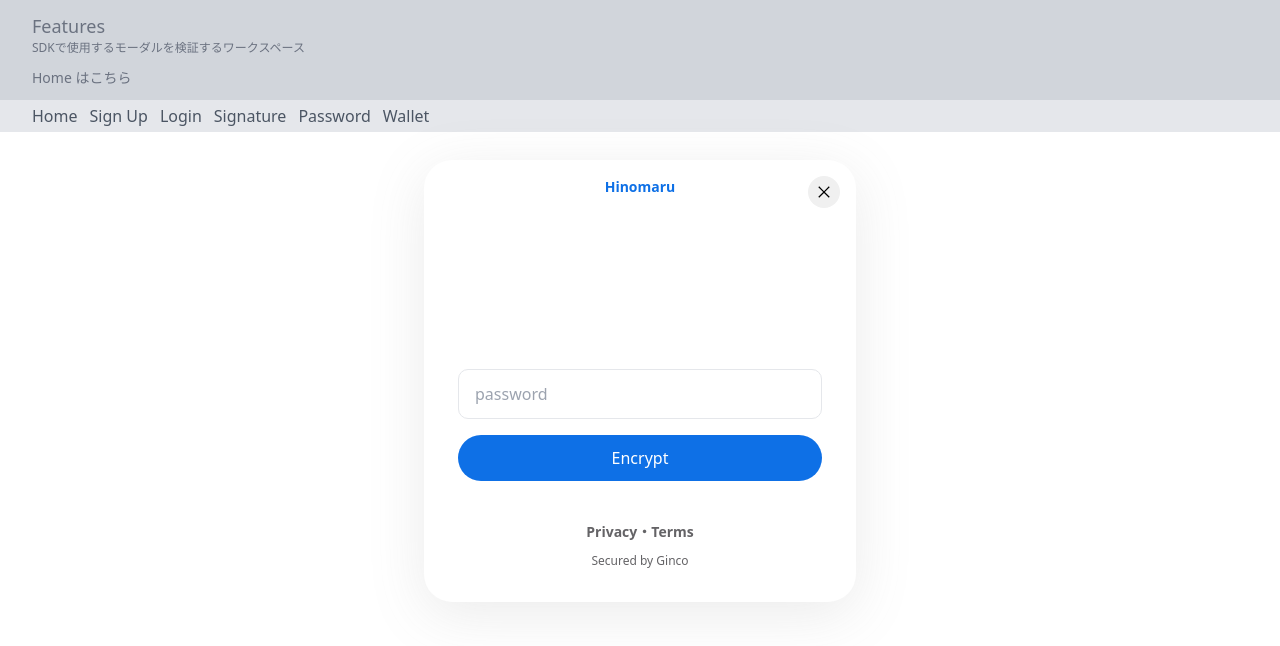
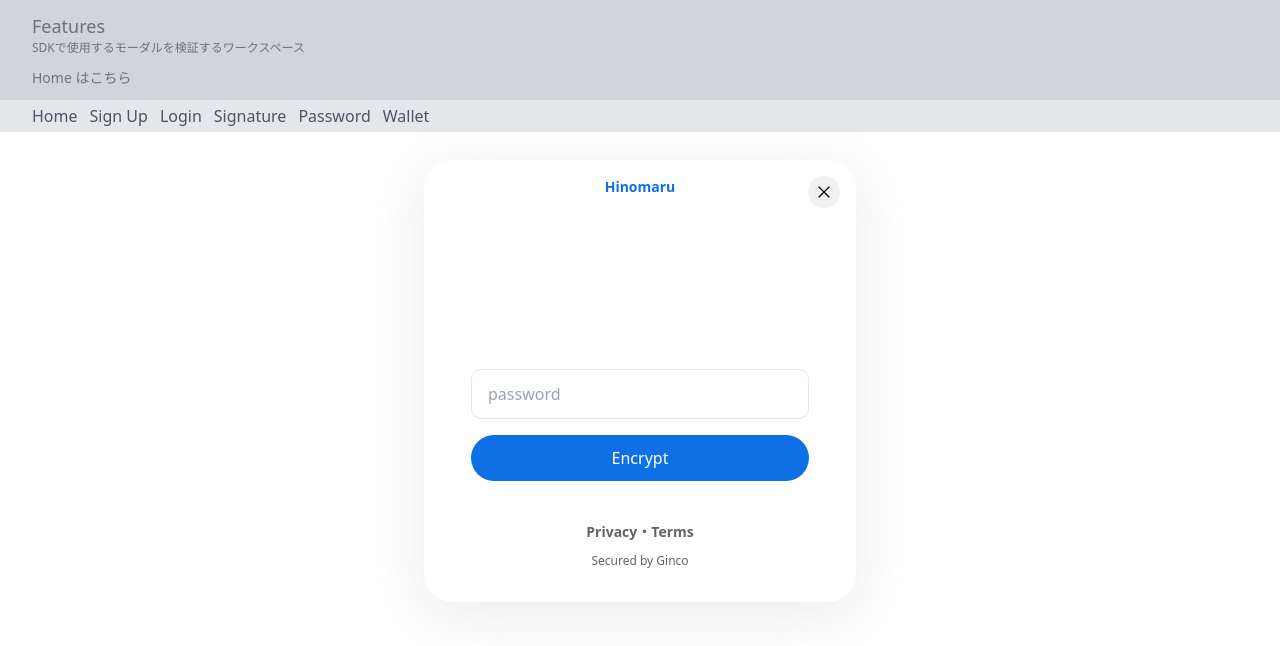
Before and after one commit to GincoInc/hinomaru, a Next.js app: page /feature/password in a window 1280 px wide. Shown: the top 646 px of the page. Built offline with nearby package versions, Linux system fonts and the light colour scheme; no server answers.

Commit message:
Fix: cssリファクタ

```diff
--- a/components/modal/password.tsx
+++ b/components/modal/password.tsx
@@ -1,5 +1,5 @@
 import React, { ChangeEvent, FC, useEffect } from 'react'
-import modalChild from '@styles/components/modal/login.module.scss'
+import modalChild from '@styles/components/modal/password.module.scss'
 import animation from '@styles/components/core/animation.module.scss'
 type ModalProps = {
   isShowPasswordModal: boolean
@@ -17,20 +17,20 @@ export const ModalContentPassword: FC<ModalProps> = (props: ModalProps) => {
 
   return (
     <div
-      className={`${modalChild.modalContent} ${
+      className={`${modalChild.content} ${
         !isShowPasswordModal ? animation.slideDown : ''
       }`}>
       <div
-        className={`${modalChild.modalTitle} ${
+        className={`${modalChild.title} ${
           !isShowPasswordModal ? animation.slideDown : ''
         }`}>
         <p>
-          <span className={modalChild.modalTitleBold}>Hinomaru</span>
+          <span className={modalChild.titleBold}>Hinomaru</span>
         </p>
       </div>
-      <div className={modalChild.modalIconContainer}></div>
+      <div className={modalChild.iconContainer}></div>
       <div
-        className={`${modalChild.modalInputBox}  ${
+        className={`${modalChild.inputBox}  ${
           !isShowPasswordModal ? animation.slideDown : animation.slideUp
         }`}>
         <input
@@ -40,13 +40,13 @@ export const ModalContentPassword: FC<ModalProps> = (props: ModalProps) => {
         />
       </div>
       <button
-        className={`${modalChild.modalButton} ${
+        className={`${modalChild.button} ${
           !isShowPasswordModal ? animation.slideDown : animation.slideUp
         }`}
         onClick={onEncypt}>
         Encrypt
       </button>
-      <div className={modalChild.modalTextAdditional}>
+      <div className={modalChild.textAdditional}>
         <p>Privacy・Terms</p>
       </div>
     </div>
--- a/components/modalContainer.tsx
+++ b/components/modalContainer.tsx
@@ -17,9 +17,7 @@ export const ModalContainer: FC<ModalProps> = (props: ModalProps) => {
 
   return (
     <div
-      className={`${modal.container} ${animation.popup} ${
-        !isModalActive ? animation.close : ''
-      }`}>
+      className={`${animation.popup} ${!isModalActive ? animation.close : ''}`}>
       <div className={modal.modalContainer}>
         <div className={modal.closeButton}>
           <CloseIcon onClose={_onClose} />
--- a/pages/feature/home.tsx
+++ b/pages/feature/home.tsx
@@ -1,6 +1,6 @@
 import { ReactElement, useState, useEffect } from 'react'
 import FeaturePageLayout from '@/components/layout/featurePageLayout'
-import modalChild from '@styles/components/modal/login.module.scss'
+import css from '@styles/pages/home.module.scss'
 import { ModalContainer } from '@/components/modalContainer'
 import { ModalContentPassword } from '@/components/modal/password'
 import { ModalContentWallet } from '@/components/modal/wallet'
@@ -44,7 +44,7 @@ export const useFirebaseAuth = () => {
   }
 }
 
-const FeaturePasswordModal = () => {
+const Home = () => {
   const [password, setPassword] = useState<string>('')
   const [isLoading, setIsLoading] = useState(false)
   const [isModalActive, setIsModalActive] = useState(true)
@@ -163,7 +163,7 @@ const FeaturePasswordModal = () => {
   }, [])
 
   return (
-    <div className={`${modalChild.container}`}>
+    <div className={`${css.homeContainer}`}>
       <ModalContainer onClose={onClose} isModalActive={isModalActive}>
         {isShowPasswordModal ? (
           <ModalContentPassword
@@ -199,8 +199,8 @@ const FeaturePasswordModal = () => {
   )
 }
 
-FeaturePasswordModal.getLayout = (page: ReactElement) => {
+Home.getLayout = (page: ReactElement) => {
   return <FeaturePageLayout>{page}</FeaturePageLayout>
 }
 
-export default FeaturePasswordModal
+export default Home
--- /dev/null
+++ b/styles/components/modal/password.module.scss
@@ -0,0 +1,91 @@
+.content {
+  padding: 0 15px;
+  flex-direction: column;
+  width: 100%;
+  overflow: hidden;
+
+  .title {
+    p {
+      text-align: center;
+      font-size: 14px;
+      font-weight: 400;
+      color: #646366;
+      margin-bottom: 16px;
+      .titleBold {
+        color: var(--c-primary);
+        font-weight: 600;
+      }
+    }
+  }
+
+  .iconContainer {
+    display: flex;
+    align-items: center;
+    justify-content: center;
+    margin-bottom: 16px;
+    min-height: 140px;
+  }
+
+  .inputBox {
+    width: 100%;
+    margin-bottom: 16px;
+    position: relative;
+    cursor: text !important;
+    input {
+      width: 100%;
+      border-radius: 10px;
+      border-style: solid;
+      border-width: 1px;
+      overflow: hidden;
+      outline: 1px solid transparent;
+      padding: 12px 16px;
+      font-size: 16px;
+      line-height: 24px;
+      &:hover {
+        transition: all 0.2s ease;
+        outline: 1px solid var(--c-primary);
+      }
+      &:focus {
+        transition: all 0.2s ease;
+        border-color: var(--c-primary);
+        outline: 2px solid var(--c-primary);
+      }
+    }
+  }
+
+  .button {
+    padding: 10px 24px;
+    width: 100%;
+    align-items: center;
+    justify-content: center;
+    position: relative;
+    box-sizing: border-box;
+    color: #fff;
+    border: 1px solid transparent;
+    border-radius: 2147483647px;
+    background-color: var(--c-primary);
+    transition: 0.2s;
+    will-change: transform, color, background-color, border-color;
+    outline: none;
+    cursor: pointer;
+
+    &:hover {
+      background-color: var(--c-primary-hover);
+    }
+
+    &:disabled {
+      background-color: var(--c-primary-disabled);
+      cursor: not-allowed;
+    }
+  }
+
+  .textAdditional {
+    margin-top: 40px;
+    p {
+      text-align: center;
+      font-size: 14px;
+      font-weight: 600;
+      color: #646366;
+    }
+  }
+}
--- a/styles/components/modal/wallet.module.scss
+++ b/styles/components/modal/wallet.module.scss
@@ -3,12 +3,9 @@
   flex-direction: column;
   width: 100%;
   overflow: hidden;
-  position: relative;
 
   .title {
-    width: 100%;
-    box-sizing: border-box;
-    padding: 10px 0 10px 0;
+    padding: 10px 0px;
     p {
       color: var(--c-primary);
       text-align: center;
--- /dev/null
+++ b/styles/pages/home.module.scss
@@ -0,0 +1,6 @@
+.homeContainer {
+  width: 100%;
+  display: flex;
+  align-items: center;
+  justify-content: center;
+}
```
